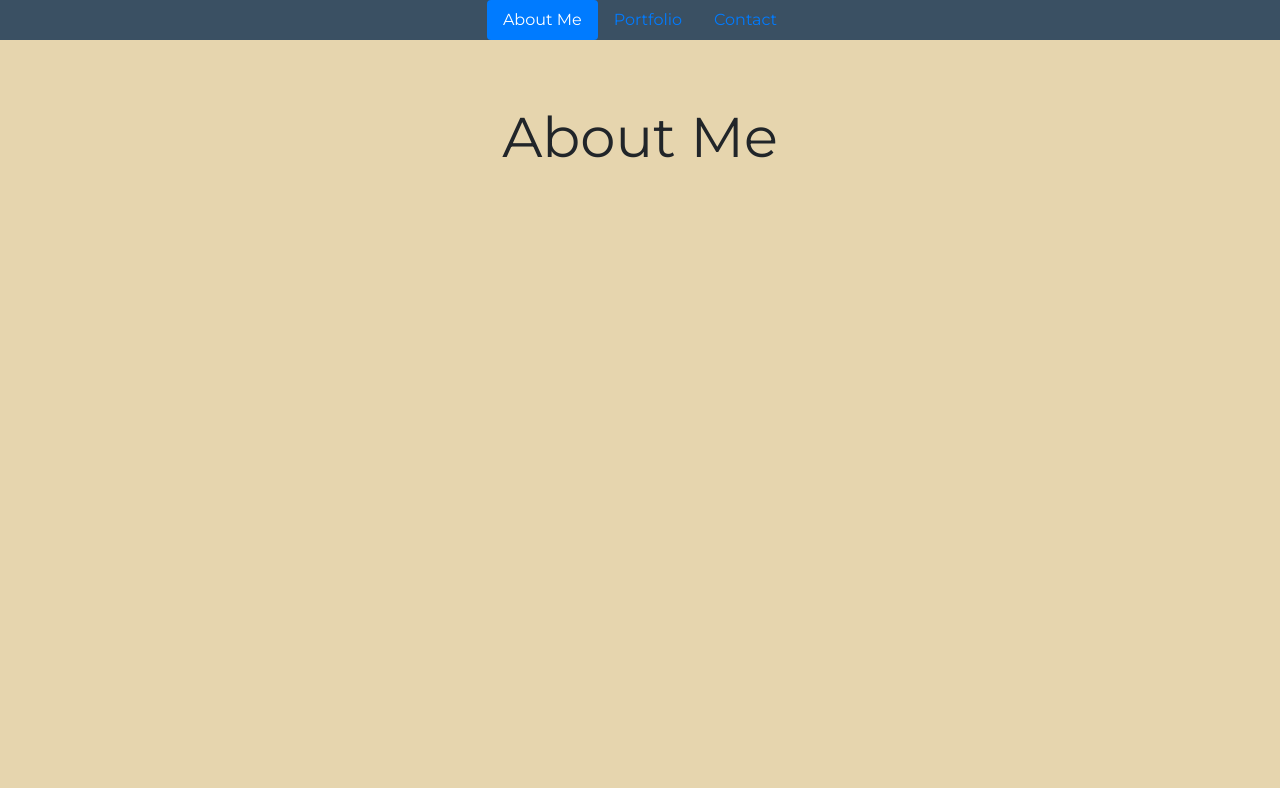
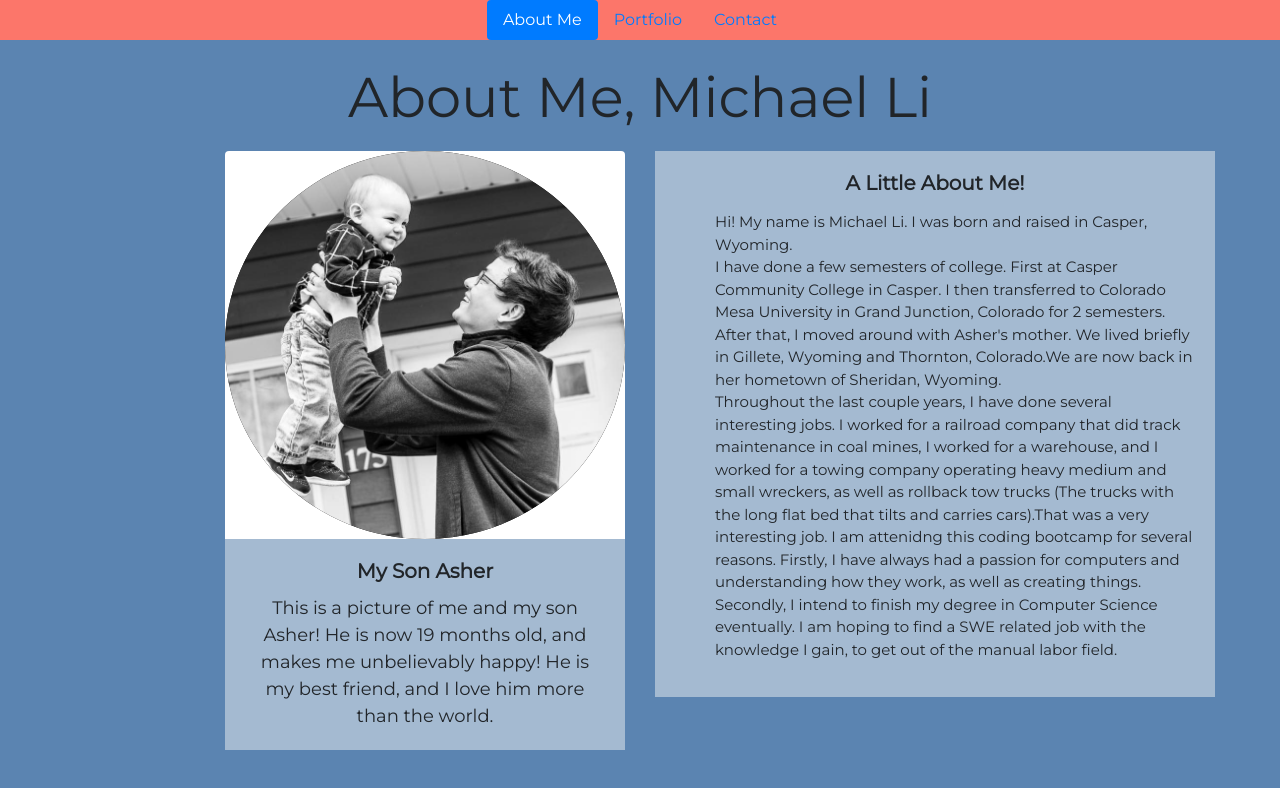
Before and after one commit to mli2950/Homework2, a plain HTML site: page index.html in a window 1280 px wide. Drawn offline with nearby package versions, Linux system fonts and the light colour scheme.

Commit message:
Added new Photos. Created basic layout for Portfolio, will need updated.

```diff
--- a/index.html
+++ b/index.html
@@ -27,16 +27,43 @@
 <!-- Main Content -->
 <body>
     <main class="container">
+      <!-- Jumbotron to use as a header -->
     <div class="jumbotron jumbotron-fluid">
         <div class="container">
-          <div class="row">
             <div class="col-sm"></>
-          <h1 class="display-4">About Me</h1>
+          <h1 class="display-4">About Me, Michael Li</h1>
         </div>
       </div>
+      <!-- End of jumbotron -->
+
+      <!-- Beginning of main content -->
       <div class="row">
-        <div class="col-sm-6">
-          <p class="lead"></p>
+        <p class="lead">
+          <!-- Left side of page, about my son and i -->
+            <div id="index-right" class="col-sm-6">
+              <div id="card1" class="card" style="width: 25rem;">
+                <img class="card-img-top rounded-circle" src="myassets/asherandii.jpg" alt="Asher and I" title="Asher and I">
+                <div class="card-body">
+                  <h5 class="card-title">My Son Asher</h5>
+                  <p class="card-text">This is a picture of me and my son Asher! He is now 19 months old, and makes me unbelievably happy! He is my best friend, and I love him more than the world.</p>
+                </div>
+              </div>
+            </div>
+            <!-- End of the left side of page -->
+            <!-- Beginning of right side of page -->
+            <div class="col-sm-6">
+              <div class="card" id="card2" style="width: 35rem;">
+                <div id ="card2-body" class="card-body">
+                  <h5 class="card-title">A Little About Me!</h5>
+                  <p class="card-text">
+                    <ul style="list-style-type:none;">
+                      <li>Hi! My name is Michael Li. I was born and raised in Casper, Wyoming. </li>
+                      <li>  I have done a few semesters of college. First at Casper Community College in Casper. I then transferred to Colorado Mesa University in Grand Junction, Colorado for 2 semesters. After that, I moved around with Asher's mother. We lived briefly in Gillete, Wyoming and Thornton, Colorado.We are now back in her hometown of Sheridan, Wyoming.</li>
+                      <li>Throughout the last couple years, I have done several interesting jobs. I worked for a railroad company that did track maintenance in coal mines, I worked for a warehouse, and I worked for a towing company operating heavy medium and small wreckers, as well as rollback tow trucks (The trucks with the long flat bed that tilts and carries cars).That was a very interesting job. I am attenidng this coding bootcamp for several reasons. Firstly, I have always had a passion for computers and understanding how they work, as well as creating things. Secondly, I intend to finish my degree in Computer Science eventually. I am hoping to find a SWE related job with the knowledge I gain, to get out of the manual labor field.</li></ul></p>
+                </div>
+              </div>
+            </div>
+            </p>
         </div>
       </div>
         </div>
--- a/myassets/custom-contact.css
+++ b/myassets/custom-contact.css
@@ -1,11 +1,11 @@
 header {
-    background-color: #3A5063;
+    background-color: #FC766AFF;
 }
 
 body {
-    background-color: #E6D5AE;
+    background-color: #5B84B1FF;
 }
 
 .jumbotron {
-    background-color: #E6D5AE;
+    background-color: #5B84B1FF;
 }
--- a/myassets/custom-index.css
+++ b/myassets/custom-index.css
@@ -1,23 +1,66 @@
 header {
-    background-color: #3A5063;
+    background-color: #FC766AFF;
     position: sticky;
     top: 0px;
     font-family: 'Montserrat', sans-serif;
 }
 
 body {
-    background-color: #E6D5AE;
+    background-color: #5B84B1FF;
 }
 
 .jumbotron {
-    background-color: #E6D5AE;
+    background-color: #5B84B1FF;
 }
 
 .nav-link active {
-    background-color: #E6D5AE;
+    background-color: #5B84B1FF;
 }
 
 main div h1 {
     text-align: center;
     font-family: 'Montserrat', sans-serif;
+    margin-bottom: 20px;
+    margin-top: -40px;
 }
+
+#index-right {
+    text-align: right;;
+}
+
+.card-body {
+    text-align: ;
+    font-family: 'Montserrat', sans-serif;
+    background-color: rgb(164, 186, 209);
+    font-size: 18px;
+}
+
+.card-text {
+    background-color: rgb(164, 186, 209);
+}
+
+.card-title {
+    background-color: rgb(164, 186, 209);
+}
+
+#card1 {
+    border:none;
+    float: right;
+    text-align: center;
+}
+
+#card2 {
+    border: none;
+}
+#card2-body {
+    font-size: 15px;
+}
+
+h5 {
+    font-weight: bold;
+    text-align: center;
+}
+
+img {
+    background-color: black
+}
--- a/myassets/custom-portfolio.css
+++ b/myassets/custom-portfolio.css
@@ -1,11 +1,26 @@
 header {
-    background-color: #3A5063;
+    background-color: #FC766AFF;
 }
 
 body {
-    background-color: #E6D5AE;
+    background-color: #5B84B1FF;
 }
 
 .jumbotron {
-    background-color: #E6D5AE;
+    background-color: #5B84B1FF;
 }
+
+h1 {
+    text-align: center;
+}
+
+#left-side {
+    float: right;
+}
+
+main div h1 {
+    text-align: center;
+    font-family: 'Montserrat', sans-serif;
+    margin-bottom: 20px;
+    margin-top: -40px;
+}
```
Also changed, not shown: portfolio.html (+26 -1 lines), myassets/angelsLanding.jpg (added), myassets/arches.jpg (added), myassets/asherandii.jpg (added), myassets/zionCanals2.jpg (added), 1 other file.
